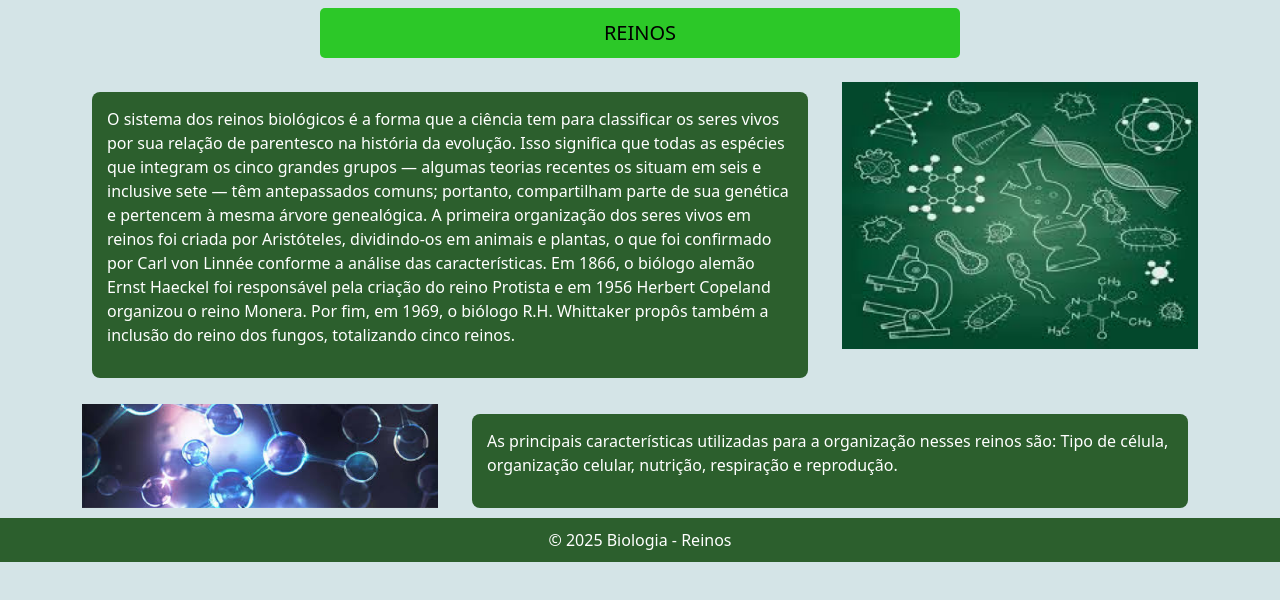
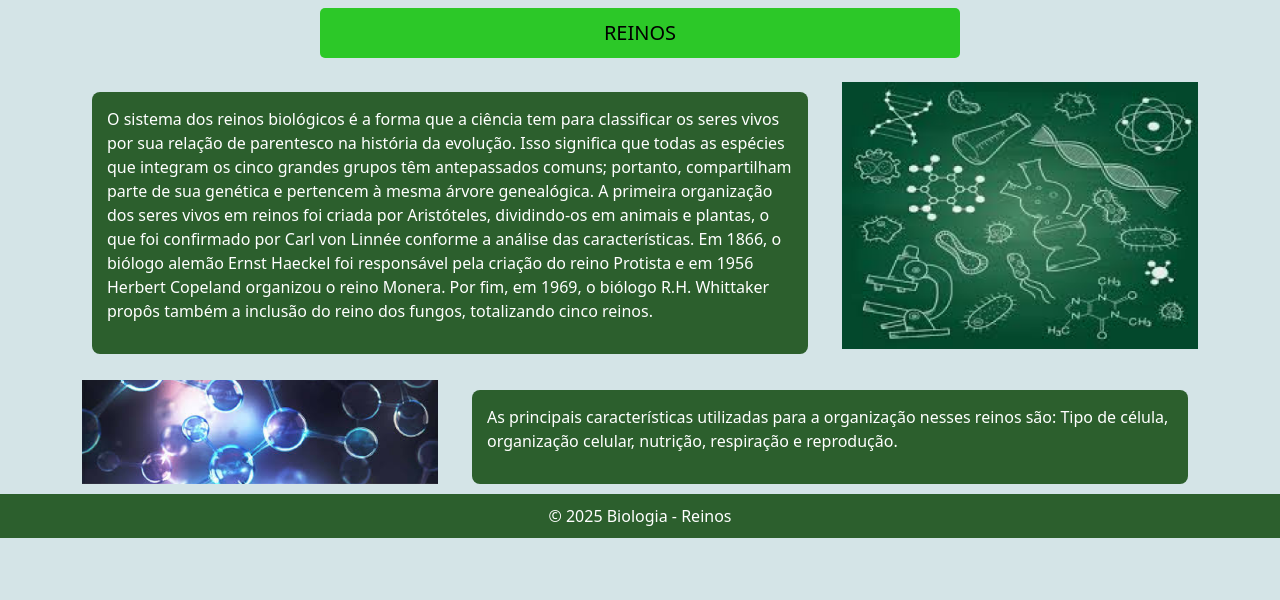
Before and after one commit to VitorGalera/Site_biologia, a plain HTML site: page index.html in a window 1280 px wide. Shown: the part 132-732 px from the top of the page. Drawn offline with nearby package versions, Linux system fonts and the light colour scheme.

Commit message:
Update index.html

```diff
--- a/index.html
+++ b/index.html
@@ -30,7 +30,7 @@
             <!-- Texto Explicativo -->
             <div class="col-md-8">
                 <div class="content-box">
-                    <p>O sistema dos reinos biológicos é a forma que a ciência tem para classificar os seres vivos por sua relação de parentesco na história da evolução. Isso significa que todas as espécies que integram os cinco grandes grupos — algumas teorias recentes os situam em seis e inclusive sete — têm antepassados comuns; portanto, compartilham parte de sua genética e pertencem à mesma árvore genealógica. A primeira organização dos seres vivos em reinos foi criada por Aristóteles, dividindo-os em animais e plantas, o que foi confirmado por Carl von Linnée conforme a análise das características. Em 1866, o biólogo alemão Ernst Haeckel foi responsável pela criação do reino Protista e em 1956 Herbert Copeland organizou o reino Monera. Por fim, em 1969, o biólogo R.H. Whittaker propôs também a inclusão do reino dos fungos, totalizando cinco reinos.</p>
+                    <p>O sistema dos reinos biológicos é a forma que a ciência tem para classificar os seres vivos por sua relação de parentesco na história da evolução. Isso significa que todas as espécies que integram os cinco grandes grupos têm antepassados comuns; portanto, compartilham parte de sua genética e pertencem à mesma árvore genealógica. A primeira organização dos seres vivos em reinos foi criada por Aristóteles, dividindo-os em animais e plantas, o que foi confirmado por Carl von Linnée conforme a análise das características. Em 1866, o biólogo alemão Ernst Haeckel foi responsável pela criação do reino Protista e em 1956 Herbert Copeland organizou o reino Monera. Por fim, em 1969, o biólogo R.H. Whittaker propôs também a inclusão do reino dos fungos, totalizando cinco reinos.</p>
                 </div>
             </div>
 
```
